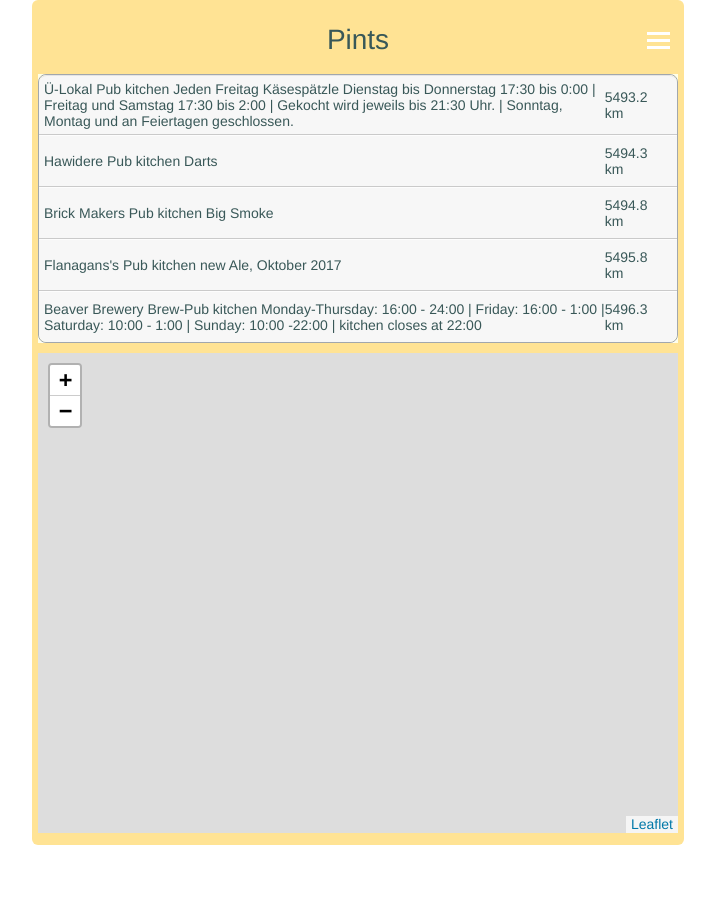
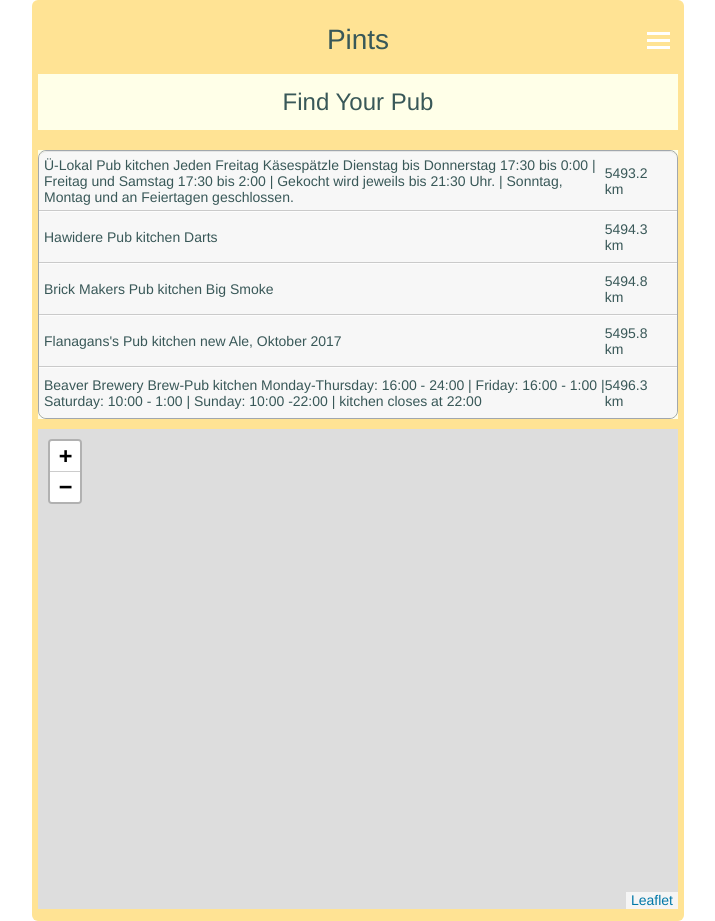
Before and after one commit to richardtraindl/pints, a Jekyll site: the page built from pints/index.html, in a window 1280 px wide. Shown: the whole page, without its empty margins (282-997 px from the left). Built offline with Jekyll 4.4.1, drawn with Linux system fonts in a browser that asks for light colours; before the commit the page ends 900 px from its top, so only the background shows below that.

Commit message:
Update index.html

```diff
--- a/pints/index.html
+++ b/pints/index.html
@@ -5,6 +5,16 @@
 ---
 
     <article>
+      <h2>Find Your Pub</h2>
+
+      <div class="small-gap" style="background-color: #FFE394;"></div>
+
+      <section id="msg" style="width: 30px;">
+        <p><!-- Wird dynamisch befüllt --></p>
+      </section>
+
+      <div class="small-gap" style="background-color: #FFE394;"></div>
+
       <section id="pub-list">
         <!-- Wird dynamisch befüllt -->
       </section>
```
